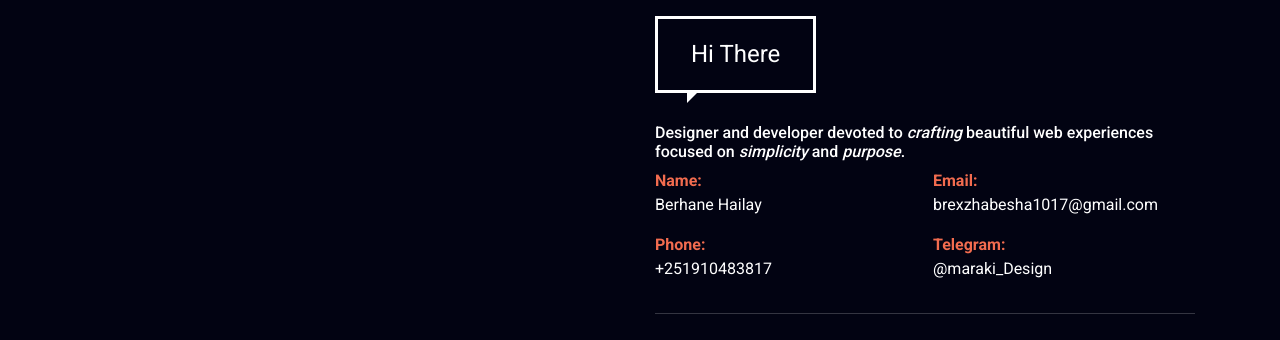
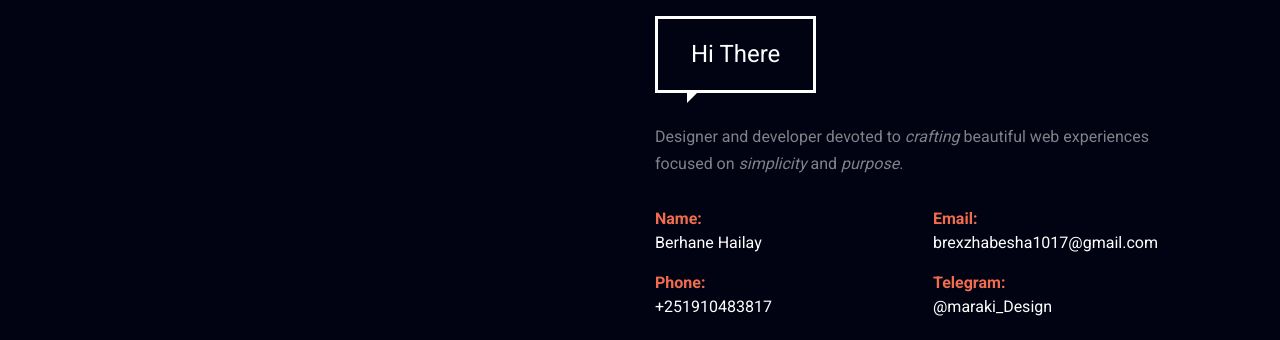
Before and after one commit to Maraki21/p0rtfolio, a plain HTML site: page index.html in a window 1280 px wide. Shown: the part 1960-2300 px from the top of the page. Drawn offline with nearby package versions, Linux system fonts and the light colour scheme.

Commit message:
about me is updated

```diff
--- a/index.html
+++ b/index.html
@@ -437,11 +437,11 @@
               </div>
               <div class="col-md-6">
                 <h4 class="ts-bubble-border">Hi There</h4>
-                <h6>
-                  Designer and developer devoted to <i>crafting</i> beautiful
-                  web experiences focused on <i>simplicity</i> and
-                  <i>purpose</i>.
-                </h6>
+                <p>
+                  Designer and developer devoted to <em>crafting</em> beautiful
+                  web experiences focused on <em>simplicity</em> and
+                  <em>purpose</em>.
+                </p>
                 <dl class="ts-column-count-2">
                   <dt>Name:</dt>
                   <dd>Berhane Hailay</dd>
```
